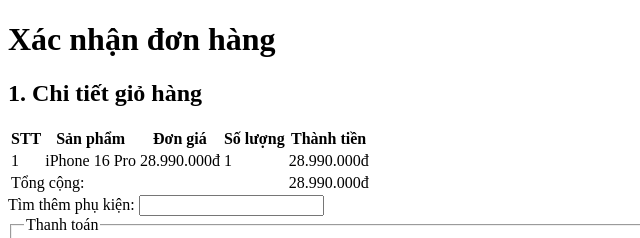
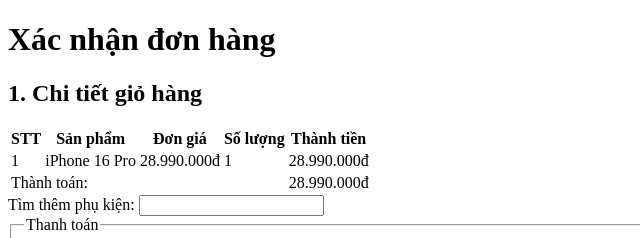
Before and after one commit to thai1323/CSE391_NguyenHongThai_2351170619, a plain HTML site: page PBT_02/checkout.html in a window 1280 px wide. Shown: the top 238 px of the page, 0-640 px from the left. Drawn offline with Linux system fonts and the light colour scheme.

Commit message:
Hoan thanh B3

```diff
--- a/PBT_02/checkout.html
+++ b/PBT_02/checkout.html
@@ -31,7 +31,7 @@
             </tbody>
             <tfoot>
                 <tr>
-                    <td colspan="4">Tổng cộng:</td>
+                    <td colspan="4">Thành toán:</td>
                     <td>28.990.000đ</td>
                 </tr>
             </tfoot>
```
